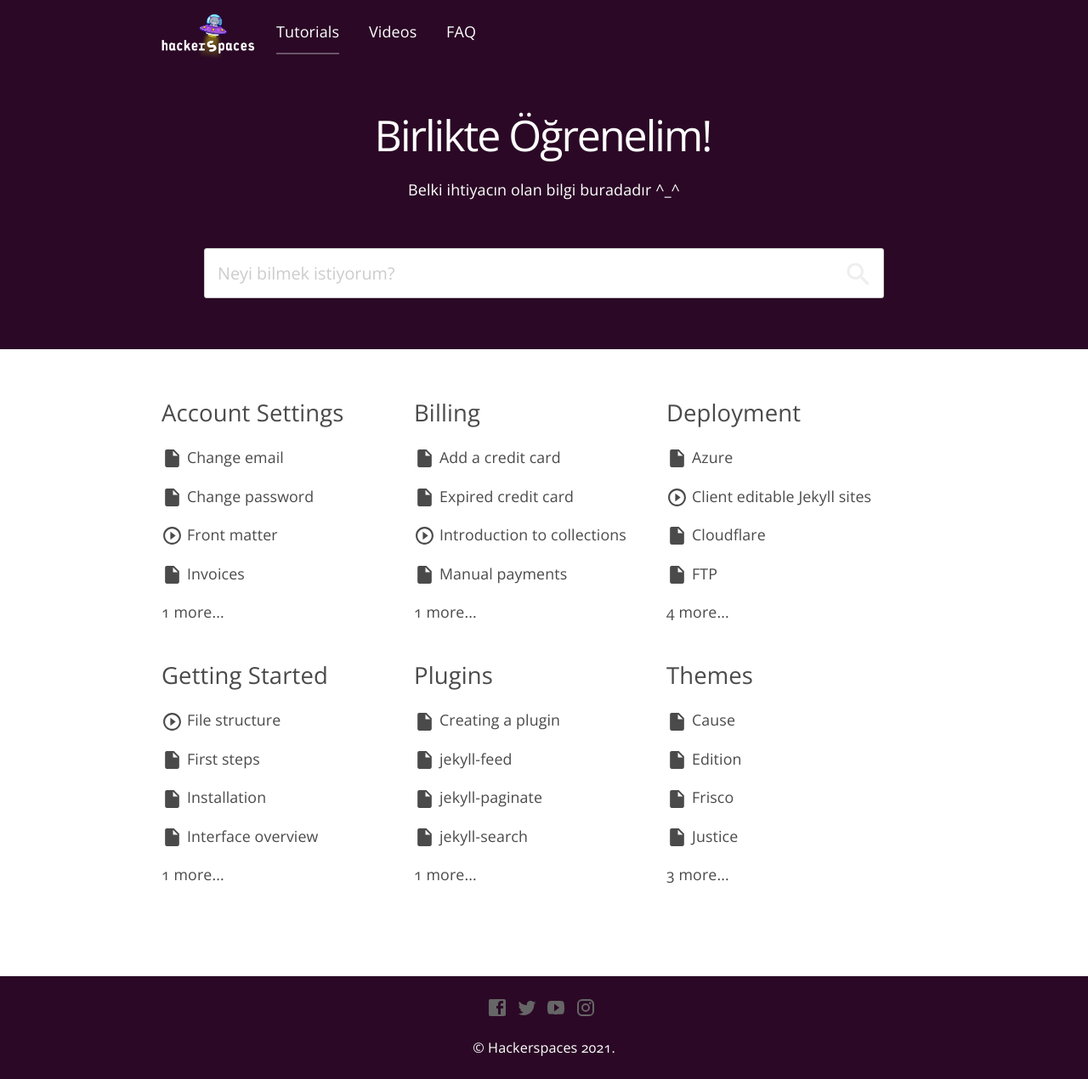
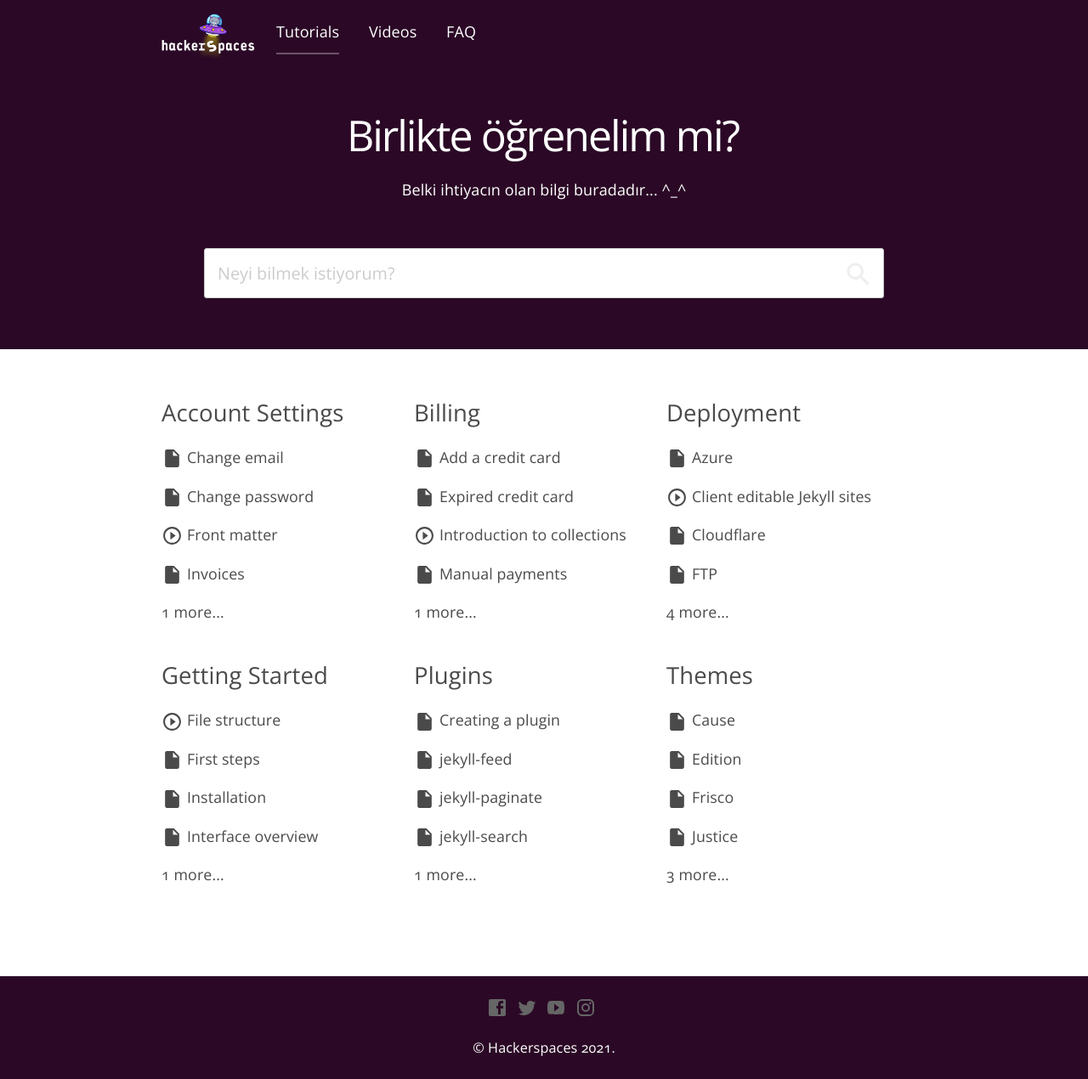
Before and after one commit to 101020210359/hackerspaces.me, a Jekyll site: the page built from index.html, in a window 1280 px wide. Shown: the whole page at 85% size. Built offline with Jekyll 4.4.1, drawn with Linux system fonts in a browser that asks for light colours; nearby versions of some CDN libraries.

```diff
--- a/_layouts/default.html
+++ b/_layouts/default.html
@@ -34,8 +34,8 @@
 					{% include navigation.html %}
 				</section>
 				<section class="hero_search">
-					<h1>Birlikte Öğrenelim!</h1>
-					<p>Belki ihtiyacın olan bilgi buradadır ^_^</p>
+					<h1>Birlikte öğrenelim mi?</h1>
+					<p>Belki ihtiyacın olan bilgi buradadır... ^_^</p>
 					{% include search.html %}
 				</section>
 			</div>
```
